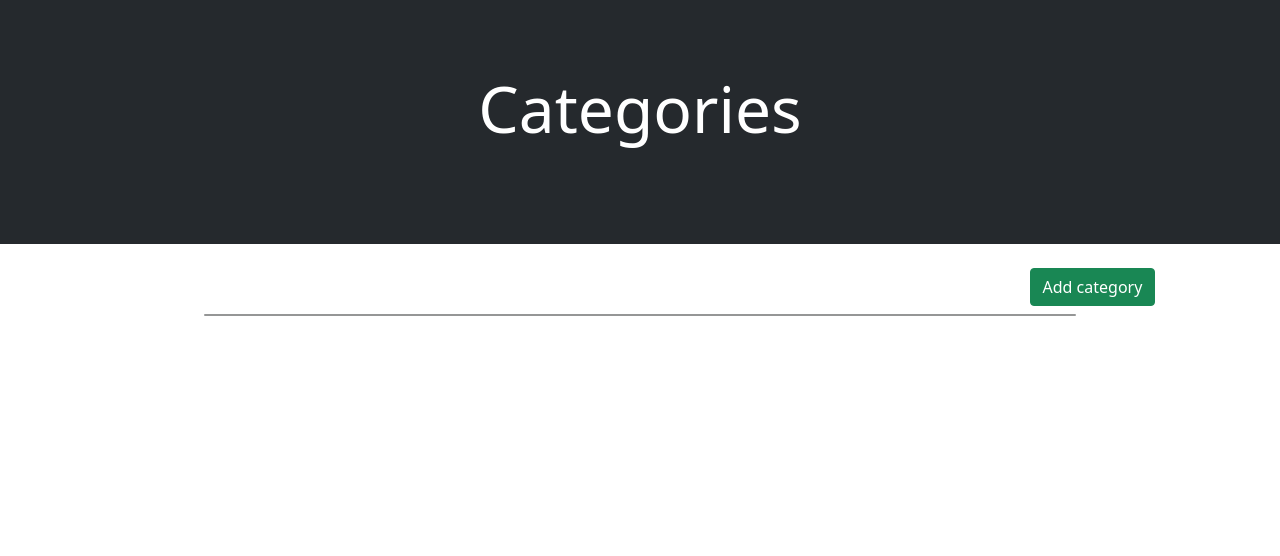
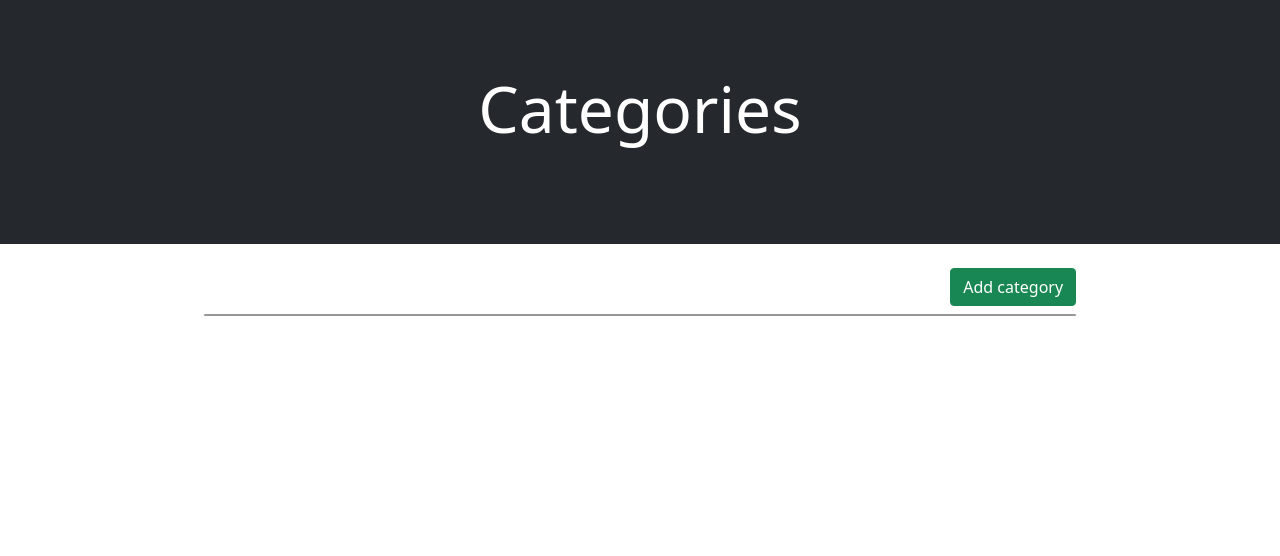
Before and after one commit to MatiasCra/DjangoBlog, a Django app: page /blog/categories/ in a window 1280 px wide. Shown: the part 73-629 px from the top of the page. Run offline with Django 4.2, Linux system fonts and the light colour scheme; the visitor is signed in with stand-in values (Sample User, id 1); data that the repository does not hold is empty; some libraries are stand-ins or nearby versions.

Commit message:
fix positioning of crud buttons

```diff
--- a/blog/templates/blog/categories.html
+++ b/blog/templates/blog/categories.html
@@ -6,14 +6,17 @@
 {% endblock header %}
 {% block content %}
     <div class="d-flex m-0 flex-column d-flex flex-column align-items-center">
+        <div class="col-11 col-lg-10">
             {% if user.is_staff %}
-            <a class="btn btn-success align-self-end me-2 mb-2"
+                <div class="w-100 d-flex">
+                    <a class="btn btn-success justify-self-end mb-2 ms-auto"
                     style="width: max-content;"
                     href="{% url 'CreateCategory' %}">
                         Add category
                     </a>
+                </div>
             {% endif %}
-        <div class="col card p-0 m-0 border-dark bg-light col-10">
+            <div class="card card p-0 m-0 border-dark bg-light">
                 <ul class="d-flex flex-column align-items-center text-center my-list p-0 m-0">
                     {% for cat in categories %}
                         <li class="d-block py-2 w-100 cat-li border-bottom" style="position: relative;">
@@ -38,11 +41,7 @@
                         </li>
                     {% endfor %}
                 </ul>
-
-            {% for cat in Category.objects.all %}
-                <span>{{cat}}</span>
-            {% endfor %}
-
+            </div>
         </div>
     </div>
 {% endblock content %}
```
Lines whose indentation alone changed are shown as unchanged.
